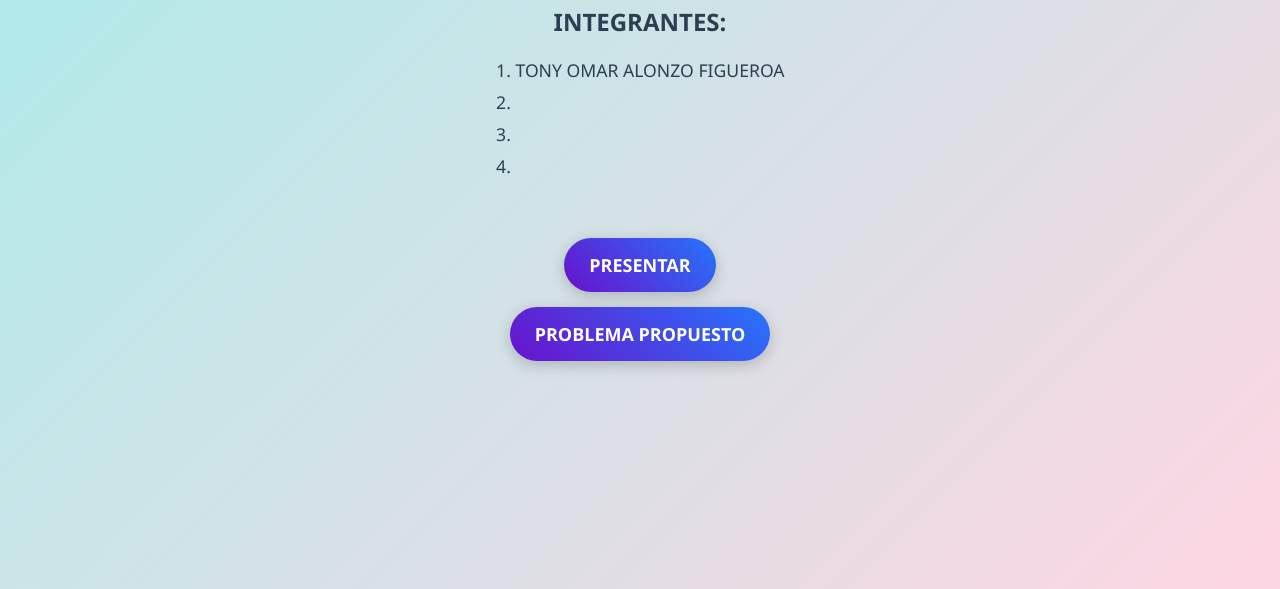
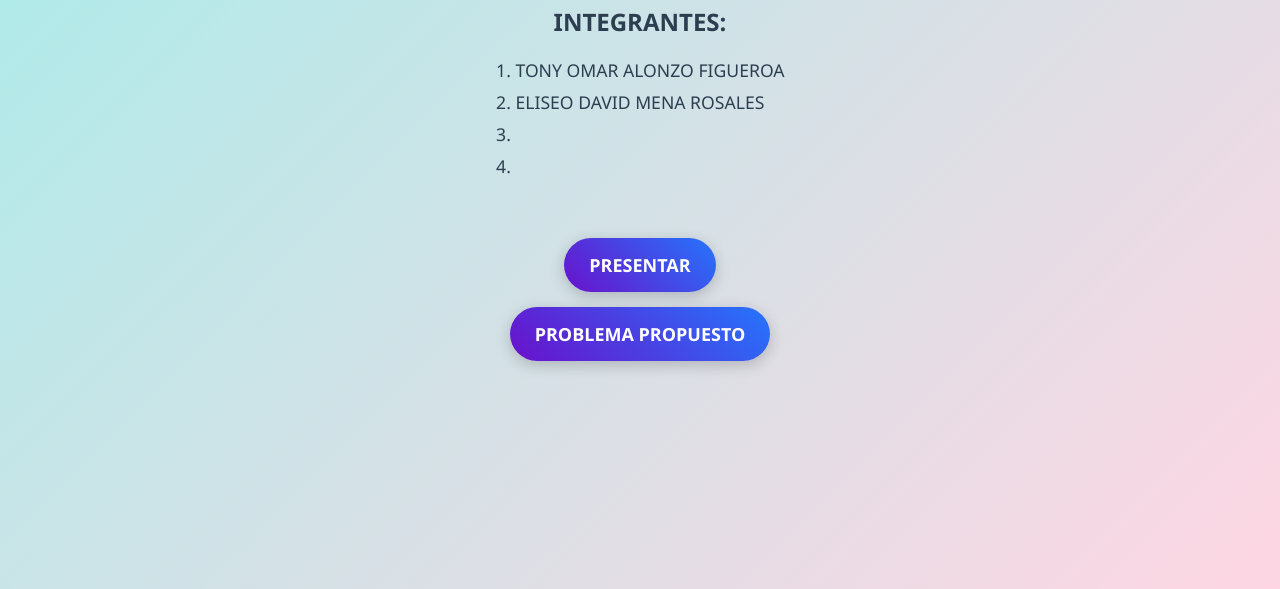
Before and after one commit to Tony-Toaf86/umh-proyect-G6, a website: page public/index.html in a window 1280 px wide. Shown: the part 211-800 px from the top of the page. Drawn offline with Linux system fonts and the light colour scheme.

Commit message:
Update index.html

```diff
--- a/public/index.html
+++ b/public/index.html
@@ -107,7 +107,7 @@
     <h3>INTEGRANTES:</h3>
     <ol>
         <li>TONY OMAR ALONZO FIGUEROA</li>
-        <li></li>
+        <li>ELISEO DAVID MENA ROSALES</li>
         <li></li>
         <li></li>
     </ol> <br>
```
